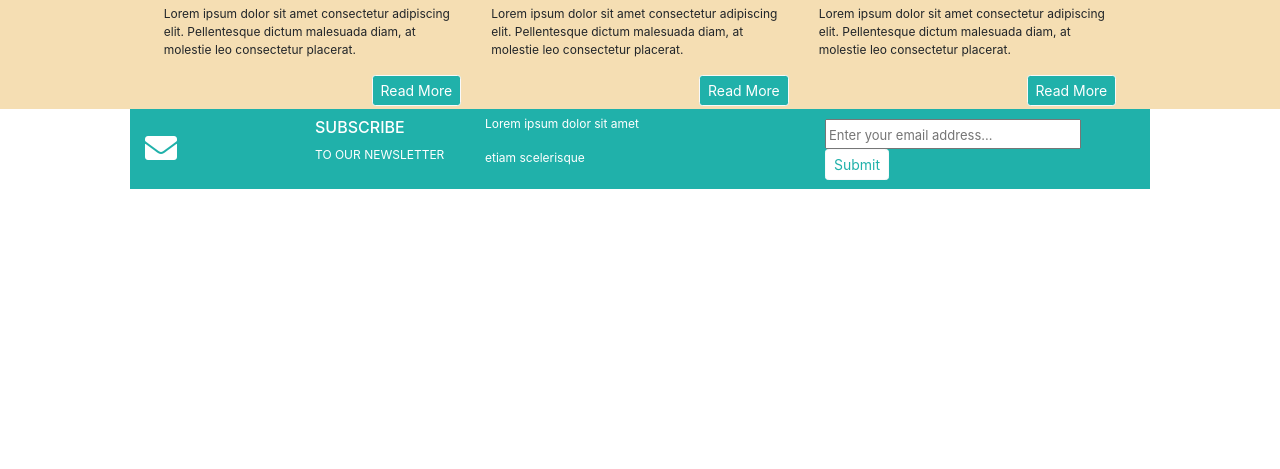
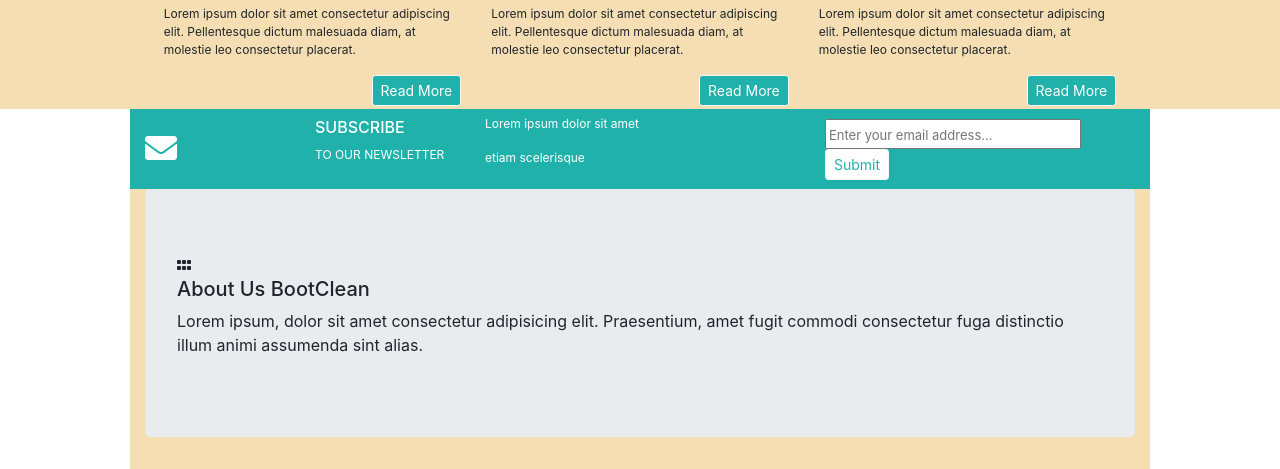
Before and after one commit to KatrinaFuller/practice-clone-site, a plain HTML site: page index.html in a window 1280 px wide. Shown: the part 491-960 px from the top of the page. Before the commit the page ends 800 px from the top, so only its background shows below. Drawn offline with nearby package versions, Linux system fonts and the light colour scheme.

Commit message:
part of info row

```diff
--- a/index.html
+++ b/index.html
@@ -107,6 +107,19 @@
         <button type="button" class="btn btn-light btn-sm button-color">Submit</button>
       </div>
     </div>
+    <div class="row info-row">
+      <div class="col">
+        <div class="jumbotron">
+          <i class="fas fa-grip-horizontal"></i>
+          <h5>About Us BootClean</h5>
+          <p>Lorem ipsum, dolor sit amet consectetur adipisicing elit. Praesentium, amet fugit commodi consectetur fuga
+            distinctio illum animi assumenda sint alias.</p>
+        </div>
+        <div class="col">
+
+        </div>
+      </div>
+    </div>
   </div>
 
 </body>
--- a/style.css
+++ b/style.css
@@ -36,3 +36,10 @@ input::placeholder{
   font-size: 13px;
 
 }
+
+.info-row{
+  background-color: wheat;
+  min-height: 27vh;
+  margin-left: 130px;
+  margin-right: 130px;
+}
```
